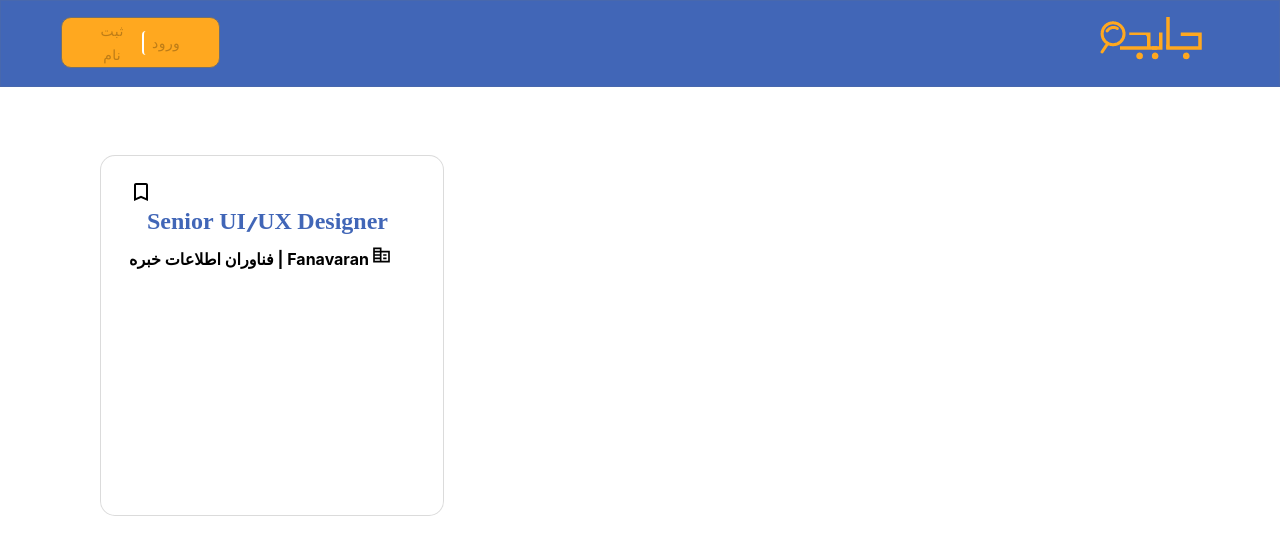
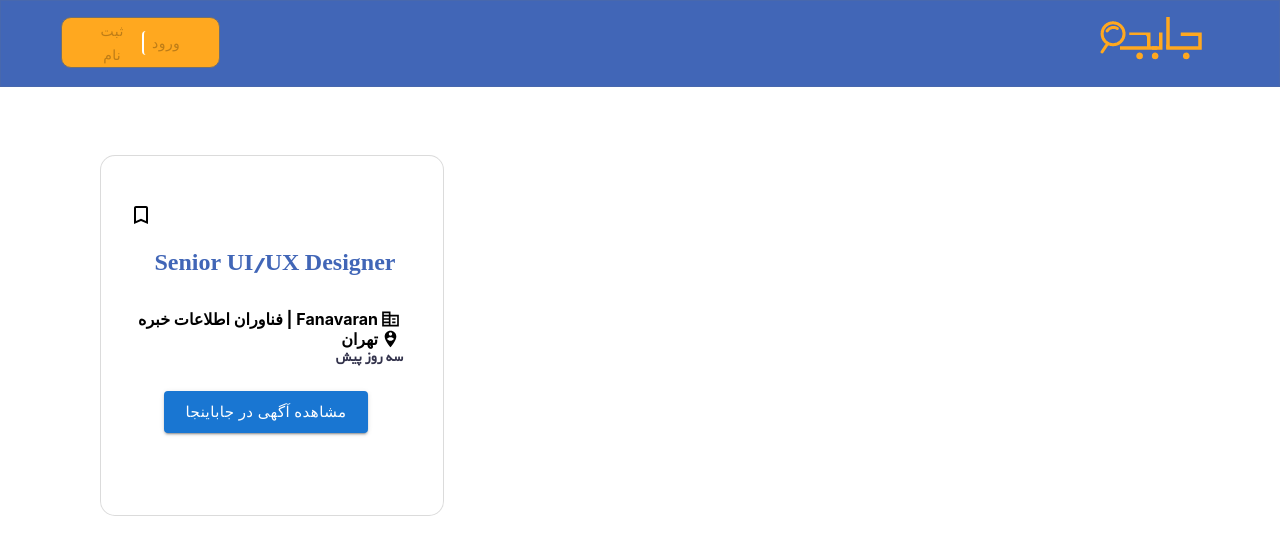
Before and after one commit to fatemeebrahimzadeh/jobjoo, a React (Create React App) app: page / in a window 1280 px wide. Shown: the top 554 px of the page. Built offline with nearby package versions, Linux system fonts and the light colour scheme; no server answers.

Commit message:
add RecruitmentBreif static

```diff
--- a/src/components/recruitmentBreif/RecruitmentBreif.scss
+++ b/src/components/recruitmentBreif/RecruitmentBreif.scss
@@ -6,14 +6,25 @@
     border-radius: 15px;
     border: solid 1px rgba(112, 112, 112, 0.25);
     background-color: #fff;
+    display: flex;
+    flex-direction: column;
+    justify-content: space-evenly;
+    align-items: center;
 
-    .bookmark-icon {
-        width: 24px;
-        height: 24px;
-        object-fit: contain;
+    .RecruitmentBreif--bookmark-icon {
+        display: flex;
+        justify-content: flex-start;
+        width: 100%;
+
+        .bookmark-icon {
+            width: 24px;
+            height: 24px;
+            object-fit: contain;
+        }
     }
 
-    .corporate-icon {
+    .corporate-icon,
+    .location-icon {
         width: 25px;
         height: 20px;
         object-fit: contain;
@@ -29,4 +40,28 @@
         text-align: right;
         color: #4166b7;
     }
+
+    .time-span {
+        width: 65px;
+        height: 20px;
+        font-family: BYekan;
+        font-size: 14px;
+        line-height: 1.43;
+        color: #33334c;
+        margin: 0 !important;
+    }
+
+    .RecruitmentBreif--text {
+        display: flex;
+        flex-direction: column;
+        justify-content: space-around;
+        align-items: flex-start;
+        width: 100%;
+        h4,
+        h6 {
+            display: flex;
+            justify-content: flex-end;
+            width: 100%;
+        }
+    }
 }
--- a/src/components/recruitmentBreif/RecruitmentBreif.tsx
+++ b/src/components/recruitmentBreif/RecruitmentBreif.tsx
@@ -2,18 +2,31 @@ import { render } from "@testing-library/react";
 import React, { Component } from "react";
 import BookmarkBorderIcon from '@mui/icons-material/BookmarkBorder';
 import CorporateFareIcon from '@mui/icons-material/CorporateFare';
+import PersonPinCircleIcon from '@mui/icons-material/PersonPinCircle';
 import "./RecruitmentBreif.scss"
+import { Button } from "@mui/material";
 
 export default class RecruitmentBreif extends Component {
     render() {
         return (
             <div className="RecruitmentBreif">
-                <BookmarkBorderIcon className="bookmark-icon" />
+
+                <div className="RecruitmentBreif--bookmark-icon">
+                    <BookmarkBorderIcon className="bookmark-icon" />
+                </div>
                 <h3 className="RecruitmentBreif--header">Senior UI/UX Designer</h3>
-                <h4>
-                    فناوران اطلاعات خبره | Fanavaran
-                    <CorporateFareIcon className="corporate-icon" />
-                </h4>
+                <div className="RecruitmentBreif--text">
+                    <h4>
+                        فناوران اطلاعات خبره | Fanavaran
+                        <CorporateFareIcon className="corporate-icon" />
+                    </h4>
+                    <h4>
+                        تهران
+                        <PersonPinCircleIcon className="location-icon" />
+                    </h4>
+                    <h6 className="time-span">سه روز پیش</h6>
+                </div>
+                <Button onClick={() => { }} variant="contained" size="large">مشاهده آگهی در جاباینجا</Button>
             </div>
         )
     }
```
